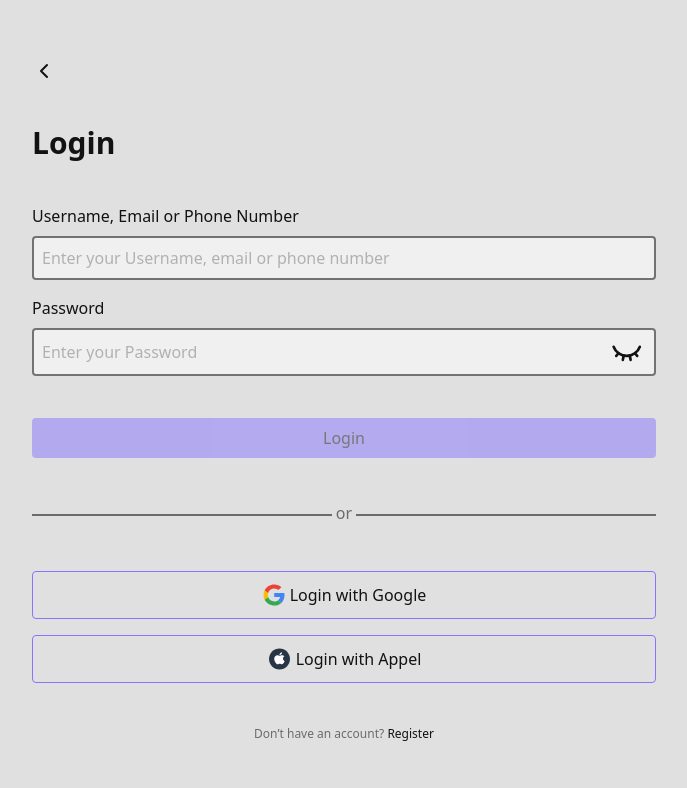
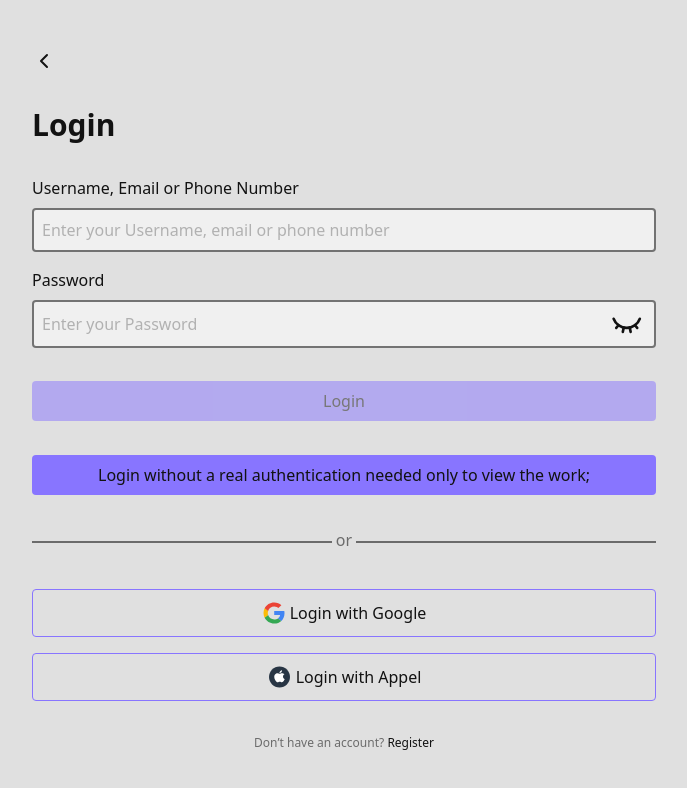
Before and after one commit to SaadiaEl08/to-do-list, a React (Vite) app in the folder frontend/: page /login in a window 1280 px wide. Shown: the top 788 px of the page, without its empty margins (296-983 px from the left). Built offline with nearby package versions, Linux system fonts and the light colour scheme.

Commit message:
feat(SignIn): add button for login without authentication for demo purposes

```diff
--- a/frontend/src/pages/SignIn.jsx
+++ b/frontend/src/pages/SignIn.jsx
@@ -87,6 +87,12 @@ const SignIn = () => {
         >
           Login
         </button>
+        <button
+          className="w-full p-2 bg-primary rounded disabled:opacity-50 disabled:cursor-not-allowed"
+          onClick={() => navigate("/home")}
+        >
+          Login without a real authentication needed only to view the work;
+        </button>
         <div className="w-full h-fit flex items-center justify-center gap-1">
           <div className="w-full border border-muted-foreground gap-2"></div>
           <div className="pb-1 flex items-center justify-center text-muted-foreground">
```
